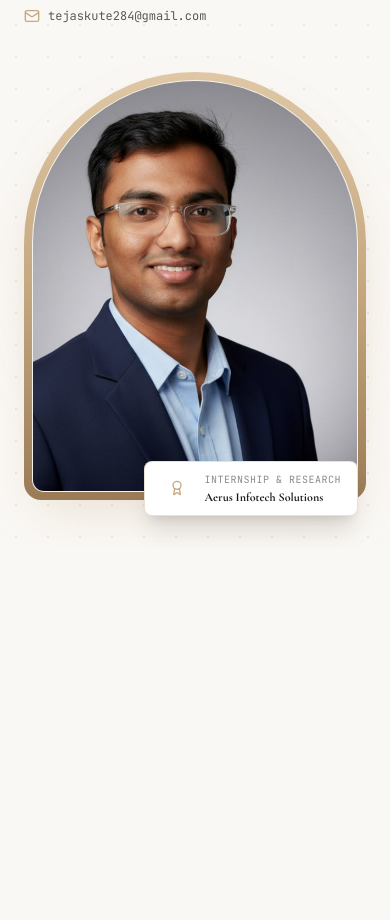
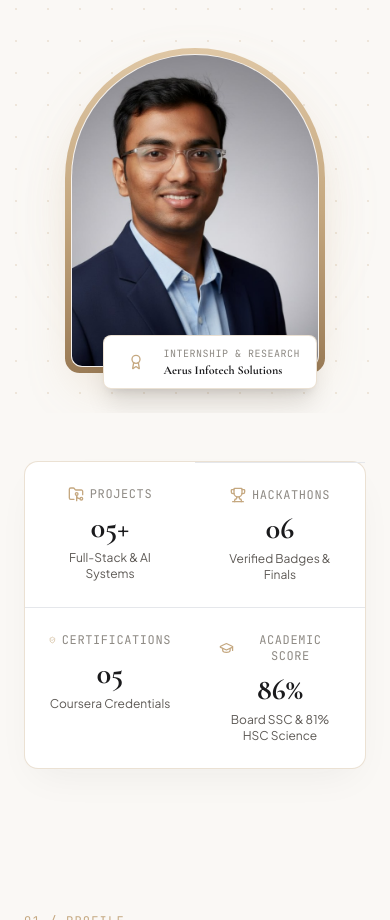
Before and after one commit to tejaskute284-dotcom/portfolio, a website with bundled scripts: page index.html in a window 390 px wide. Shown: the part 935-1855 px from the top of the page. Before the commit the page ends 1483 px from the top, so only its background shows below. Built offline with nearby package versions, Linux system fonts and the light colour scheme; files whose address does not match are found by name; a web font is replaced by a local one.

Commit message:
feat: add custom components stylesheet and update index layout

```diff
--- a/css/components.css
+++ b/css/components.css
@@ -77,8 +77,14 @@
 .portrait-container {
   position: relative;
   width: 100%;
-  max-width: 400px;
+  max-width: 380px;
   margin: 0 auto;
+}
+@media (max-width: 768px) {
+  .portrait-container {
+    max-width: 260px;
+    margin: 1.5rem auto 0;
+  }
 }
 .portrait-backdrop-organic {
   position: absolute;
@@ -93,7 +99,7 @@
   position: relative;
   z-index: 1;
   aspect-ratio: 4 / 5;
-  max-height: 520px;
+  max-height: 480px;
   border-radius: 200px 200px 20px 20px;
   padding: 8px;
   background: linear-gradient(180deg, var(--accent-gold-light) 0%, var(--accent-gold) 50%, var(--accent-gold-dark) 100%);
@@ -101,6 +107,13 @@
   display: flex;
   align-items: center;
   justify-content: center;
+}
+@media (max-width: 768px) {
+  .portrait-arch-frame {
+    max-height: 330px;
+    border-radius: 140px 140px 16px 16px;
+    padding: 6px;
+  }
 }
 .portrait-inner {
   width: 100%;
@@ -114,6 +127,11 @@
   align-items: center;
   justify-content: center;
   border: 1px solid rgba(255, 255, 255, 0.2);
+}
+@media (max-width: 768px) {
+  .portrait-inner {
+    border-radius: 134px 134px 12px 12px;
+  }
 }
 .portrait-inner img {
   width: 100%;
@@ -392,13 +410,25 @@
 
 
 /* Strict Landing Gate Styles */
-body.landing-locked {
-  overflow-y: hidden;
-  height: 100vh;
+@media (min-width: 1024px) {
+  body.landing-locked {
+    overflow-y: hidden;
+    height: 100vh;
+  }
+  .portfolio-content-gate {
+    display: none !important;
+  }
 }
 
-.portfolio-content-gate {
-  display: none !important;
+/* Mobile & Tablet: Fluid Native Scrolling by Default */
+@media (max-width: 1023px) {
+  body.landing-locked {
+    overflow-y: auto !important;
+    height: auto !important;
+  }
+  .portfolio-content-gate {
+    display: block !important;
+  }
 }
 
 .portfolio-content-active {
--- a/index.html
+++ b/index.html
@@ -157,8 +157,8 @@
     </div>
   </div>
 
-  <!-- 2. HERO LANDING PAGE SECTION (STRICT FIRST PAGE VIEW) -->
-  <section id="hero" class="relative min-h-[calc(100vh-5rem)] flex flex-col justify-center overflow-hidden pt-28 pb-12 mt-20">
+  <!-- 2. HERO LANDING PAGE SECTION -->
+  <section id="hero" class="relative min-h-[calc(100vh-5rem)] flex flex-col justify-center overflow-hidden pt-20 md:pt-28 pb-10 md:pb-12 mt-16 md:mt-20">
     <!-- Subtle architectural dot pattern -->
     <div id="particles-js"></div>
 
@@ -266,8 +266,8 @@
     </div>
   </section>
 
-  <!-- FLOATING STEP-BY-STEP PROGRESS BAR & CONTROLLER (Hidden until unlocked) -->
-  <aside id="floating-step-guide" aria-label="Section Guide" class="fixed bottom-6 right-6 z-30 hidden items-center gap-3 px-4 py-2.5 rounded-full bg-bgSecondary/90 border border-borderGold backdrop-blur-md shadow-2xl">
+  <!-- FLOATING STEP-BY-STEP PROGRESS BAR & CONTROLLER (Desktop Only) -->
+  <aside id="floating-step-guide" aria-label="Section Guide" class="fixed bottom-6 right-6 z-30 hidden xl:flex items-center gap-3 px-4 py-2.5 rounded-full bg-bgSecondary/90 border border-borderGold backdrop-blur-md shadow-2xl">
     <div class="flex items-center gap-2 pr-3 border-r border-border">
       <span class="text-[10px] font-mono text-textMuted uppercase tracking-wider">Step</span>
       <span id="step-number" class="text-xs font-mono font-bold text-accentGold">01 / 10</span>
```
